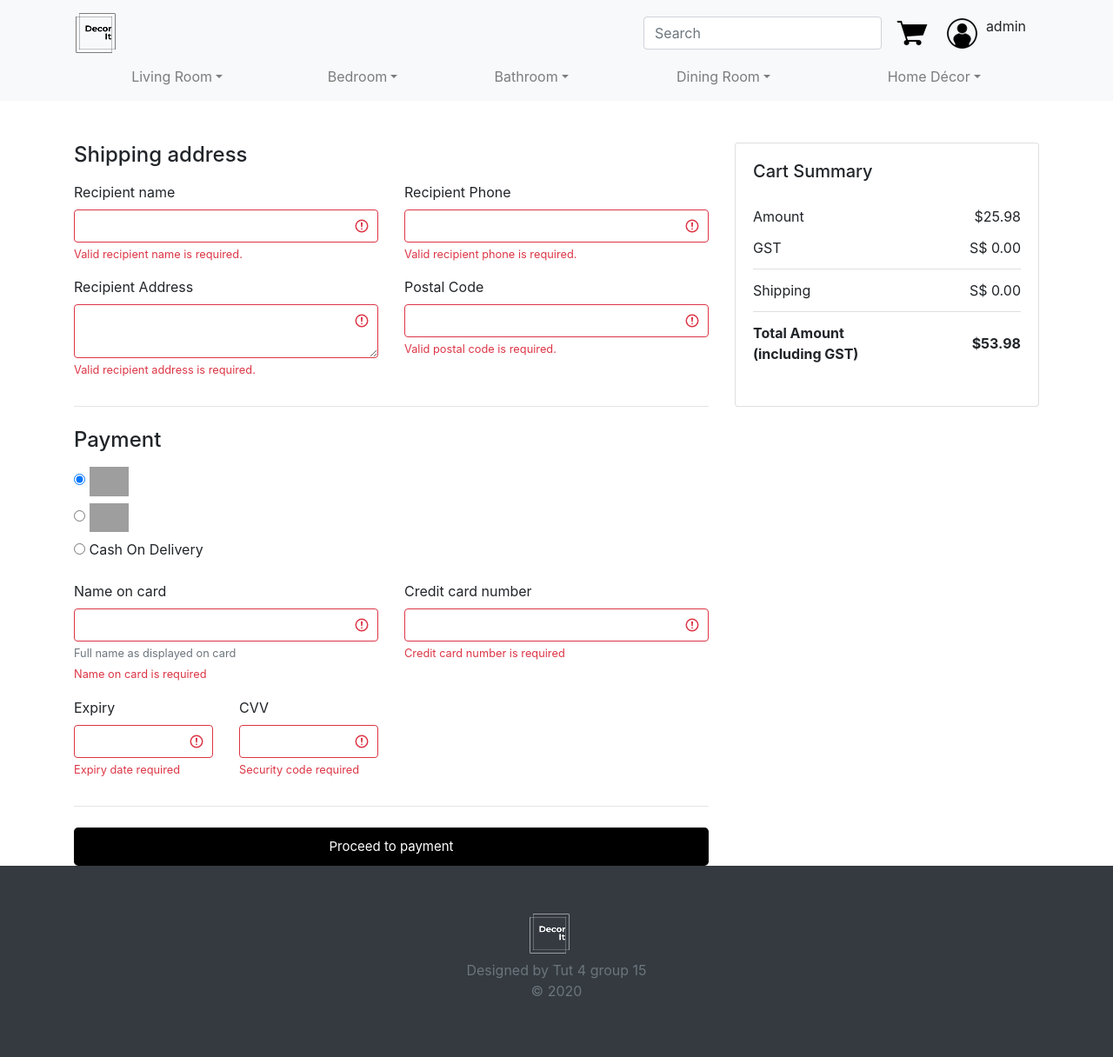
After one commit to wxchoong/online-marketplace, a Flask app: page /checkout in a window 1280 px wide. The commit adds this page. Shown: the whole page at 87% size. Run offline with Flask 2, Linux system fonts and the light colour scheme; the visitor is signed in with stand-in values (Sample User, id 1); some libraries are stand-ins or nearby versions; grey boxes are pictures that could not be loaded.

Commit message:
merged checkout, payment and product

```diff
--- a/main/routes.py
+++ b/main/routes.py
@@ -158,14 +158,15 @@ def cart():
 @app.route('/checkout', methods=['GET','POST'])
 @is_logged_in
 def order():
+	if request.method == 'POST':
+		return redirect(url_for('payment'))
 	return render_template('checkout.html', user=session['username'])
 
-
 #Order Successful Page
-@app.route('/confirmation/<string:id>')
+@app.route('/payment')
 @is_logged_in
-def confirmation(id):
-	return render_template('confirmation.html', order_id=id, user=session['username'])
+def payment():
+	return render_template('payment.html', user=session['username'])
 
 
 #Search for Products
@@ -212,7 +213,7 @@ def changePassword():
 	return redirect(url_for('account'))
 
 
-#
+#Update Profile Function
 @app.route('/updateProfile', methods=['GET', 'POST'])
 def updateProfile():
 	try:
@@ -236,7 +237,7 @@ def updateProfile():
 			flash('Profile updated', 'success')
 	return redirect(url_for('account'))
 
-
+#Post Review Function
 @app.route('/postReview', methods=['GET', 'POST'])
 def postReview():
 	try:
--- /dev/null
+++ b/main/templates/checkout.html
@@ -0,0 +1,167 @@
+{% extends 'layout.html' %}
+
+{% block body %}
+
+<title>DecorIt - Checkout</title>
+
+
+    <div class="container">
+        <br/>
+        <br/>
+        <div class="row">
+            <div class="col-md-4 order-md-2 mb-4">
+
+				<div class="card mb-3">
+					<div class="card-body">
+
+					  <h5 class="mb-3">Cart Summary</h5>
+
+					  <ul class="list-group list-group-flush">
+						<li class="list-group-item d-flex justify-content-between align-items-center border-0 px-0 pb-0">
+						  Amount
+						  <span>$25.98</span>
+						</li>
+						<li class="list-group-item d-flex justify-content-between align-items-center px-0">
+						  GST
+						  <span>S$ 0.00</span>
+						</li>
+						<li class="list-group-item d-flex justify-content-between align-items-center px-0">
+						  Shipping
+						  <span>S$ 0.00</span>
+						</li>
+						<li class="list-group-item d-flex justify-content-between align-items-center border-0 px-0 mb-3">
+						  <div>
+							<strong>Total Amount</strong>
+							<strong>
+							  <p class="mb-0">(including GST)</p>
+							</strong>
+						  </div>
+						  <span><strong>$53.98</strong></span>
+						</li>
+					  </ul>
+
+					</div>
+				  </div>
+
+
+            </div>
+
+
+
+            <div class="col-md-8 order-md-1">
+                <h4 class="mb-3">Shipping address</h4>
+                <form class="needs-validation was-validated" novalidate="" action="" method="POST">
+                    <div class="row">
+                        <div class="col-md-6 mb-3">
+                            <label for="reciName">Recipient name</label>
+                            <input type="text" class="form-control" id="firstName" placeholder="" value="" required="">
+                            <div class="invalid-feedback">
+                                Valid recipient name is required.
+                            </div>
+                        </div>
+                        <div class="col-md-6 mb-3">
+                            <label for="reciPhone">Recipient Phone</label>
+                            <input type="text" class="form-control" id="reciPhone" placeholder="" value="" required="">
+                            <div class="invalid-feedback">
+                                Valid recipient phone is required.
+                            </div>
+                        </div>
+                    </div>
+
+                    <div class="row">
+                        <div class="col-md-6 mb-3">
+                            <label for="reciAddress">Recipient Address</label>
+                            <textarea rows="2" class="form-control" id="reciAddress" placeholder="" value="" required=""></textarea>
+                            <div class="invalid-feedback">
+                                Valid recipient address is required.
+                            </div>
+                        </div>
+                        <div class="col-md-6 mb-3">
+                            <label for="reciPostal">Postal Code</label>
+                            <input type="text" class="form-control" id="reciPostal" placeholder="" value="" required="">
+                            <div class="invalid-feedback">
+                                Valid postal code is required.
+                            </div>
+                        </div>
+                    </div>
+
+
+                    <hr class="mb-4">
+
+                    <h4 class="mb-3">Payment</h4>
+
+                    <div class="d-block my-3">
+                        <div>
+                            <input type="radio" id="visa" name="payment" value="visa" checked>
+							<label for="visa"><img class="mr-2" width="45px" src="https://mdbootstrap.com/wp-content/plugins/woocommerce-gateway-stripe/assets/images/visa.svg" alt="Visa"></label>
+
+                        </div>
+                        <div>
+                            <input type="radio" id="mastercard" name="payment" value="mastercard">
+							<label for="mastercard"><img class="mr-2" width="45px" src="https://mdbootstrap.com/wp-content/plugins/woocommerce-gateway-stripe/assets/images/mastercard.svg" alt="Mastercard"></label>
+                        </div>
+                        <div>
+                            <input type="radio" id="cash" name="payment" value="cash">
+							<label for="cash">Cash On Delivery</label>
+                        </div>
+                    </div>
+                    <div class="row cc-div">
+                        <div class="col-md-6 mb-3">
+                            <label for="cc-name">Name on card</label>
+                            <input type="text" class="form-control" id="cc-name" placeholder="" required="">
+                            <small class="text-muted">Full name as displayed on card</small>
+                            <div class="invalid-feedback">
+                                Name on card is required
+                            </div>
+                        </div>
+                        <div class="col-md-6 mb-3">
+                            <label for="cc-number">Credit card number</label>
+                            <input type="text" class="form-control" id="cc-number" placeholder="" required="">
+                            <div class="invalid-feedback">
+                                Credit card number is required
+                            </div>
+                        </div>
+                    </div>
+                    <div class="row cc-div">
+                        <div class="col-md-3 mb-3">
+                            <label for="cc-expiration">Expiry</label>
+                            <input type="text" class="form-control" id="cc-expiry" placeholder="" required="">
+                            <div class="invalid-feedback">
+                                Expiry date required
+                            </div>
+                        </div>
+                        <div class="col-md-3 mb-3">
+                            <label for="cc-cvv">CVV</label>
+                            <input type="text" class="form-control" id="cc-cvv" placeholder="" required="">
+                            <div class="invalid-feedback">
+                                Security code required
+                            </div>
+                        </div>
+                    </div>
+                    <hr class="mb-4">
+                    <a href="/payment"><button class="btn btn-lg btn-block mybtn" type="submit">Proceed to payment</button></a>
+                </form>
+            </div>
+        </div>
+    </div>
+
+
+<script src="https://code.jquery.com/jquery-3.5.1.slim.min.js" integrity="sha384-DfXdz2htPH0lsSSs5nCTpuj/zy4C+OGpamoFVy38MVBnE+IbbVYUew+OrCXaRkfj" crossorigin="anonymous"></script>
+<script src="{{url_for('static', filename='assets/dist/custom/slugify.js')}}"></script>
+      <script>window.jQuery || document.write('<script src="../assets/js/vendor/jquery.slim.min.js"><\/script>')</script><script src="{{url_for('static', filename='assets/dist/js/bootstrap.bundle.min.js')}}"></script>
+	  <script>
+
+		$( document ).ready(function() {
+			$('input[name="payment"]').click(function(){
+				var inputValue = $(this).attr("value");
+				if(inputValue!="cash"){
+					$(".cc-div").show();
+				}else{
+					$(".cc-div").hide();
+				}
+			});
+		});
+
+	  </script>
+
+{% endblock %}
```
Also changed, not shown: main/static/assets/dist/custom/custom.css (+38 -36 lines), main/templates/payment.html (added, +26 -0 lines), main/templates/product.html (+147 -183 lines), main/static/assets/dist/images/check.png (added).
